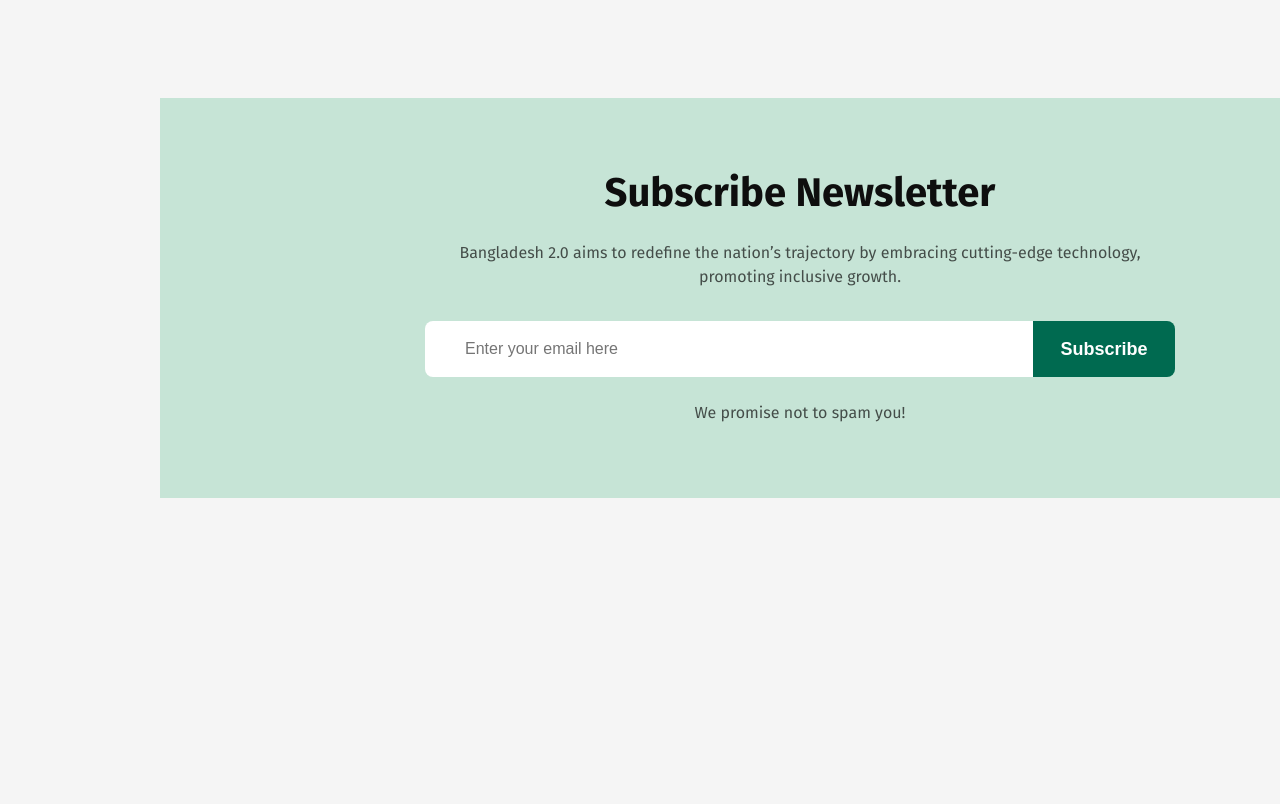
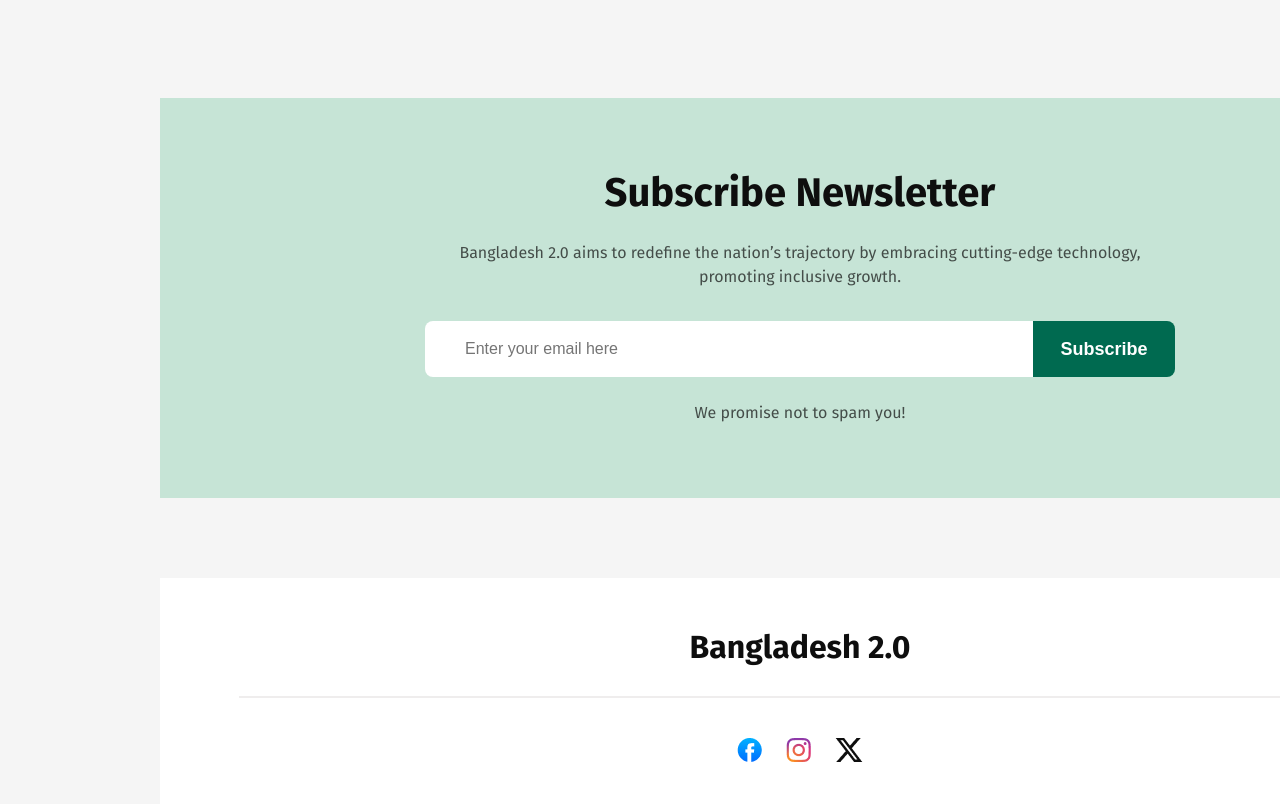
Before and after one commit to Sazidul750/assig-1, a plain HTML site: page index.html in a window 1280 px wide. Shown: the part 4747-5551 px from the top of the page. Before the commit the page ends 5325 px from the top, so only its background shows below. Drawn offline with Linux system fonts and the light colour scheme.

Commit message:
footer part done

```diff
--- a/index.html
+++ b/index.html
@@ -439,5 +439,19 @@
 
       </main>
       <!-- main part end -->
+       <!-- footer part start -->
+    <footer>
+        <div class="footer">
+          <div class="footer-head">
+            <h1 class="nav-logo footer-title">Bangladesh 2.0</h1>
+          </div>
+          <div class="footer-icon">
+            <a href=""><img src="./images/facebook.png" alt="" /></a>
+            <a href=""><img src="./images/instagram.png" alt="" /></a>
+            <a href=""><img src="./images/x.png" alt="" /></a>
+          </div>
+        </div>
+      </footer>
+      <!-- footer part end -->
 </body>
 </html>
--- a/style.css
+++ b/style.css
@@ -470,3 +470,27 @@
   }
   /* newslatter section end */
   /* main part end */
+  /* footer part start */
+.footer {
+    margin: auto 0;
+    height: 226px;
+    text-align: center;
+    background-color: #fff;
+  }
+  .footer-head {
+    display: flex;
+    align-items: center;
+    justify-content: center;
+    padding: 50px 0 40px;
+  }
+  .footer-title {
+    width: 1122px;
+    padding-bottom: 30px;
+    border-bottom: 2.5px solid #b8b3b33b;
+  }
+  .footer-icon {
+    display: flex;
+    justify-content: center;
+    gap: 24px;
+  }
+  /* footer part end */
```
